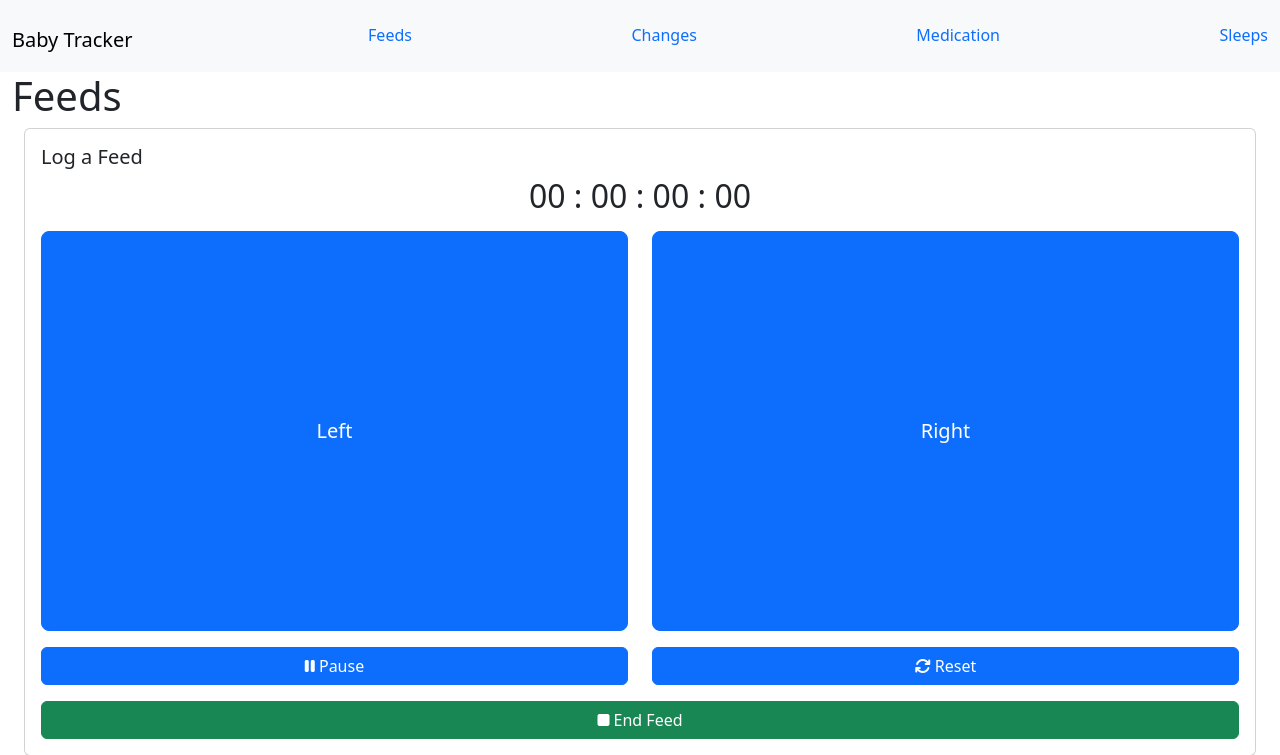
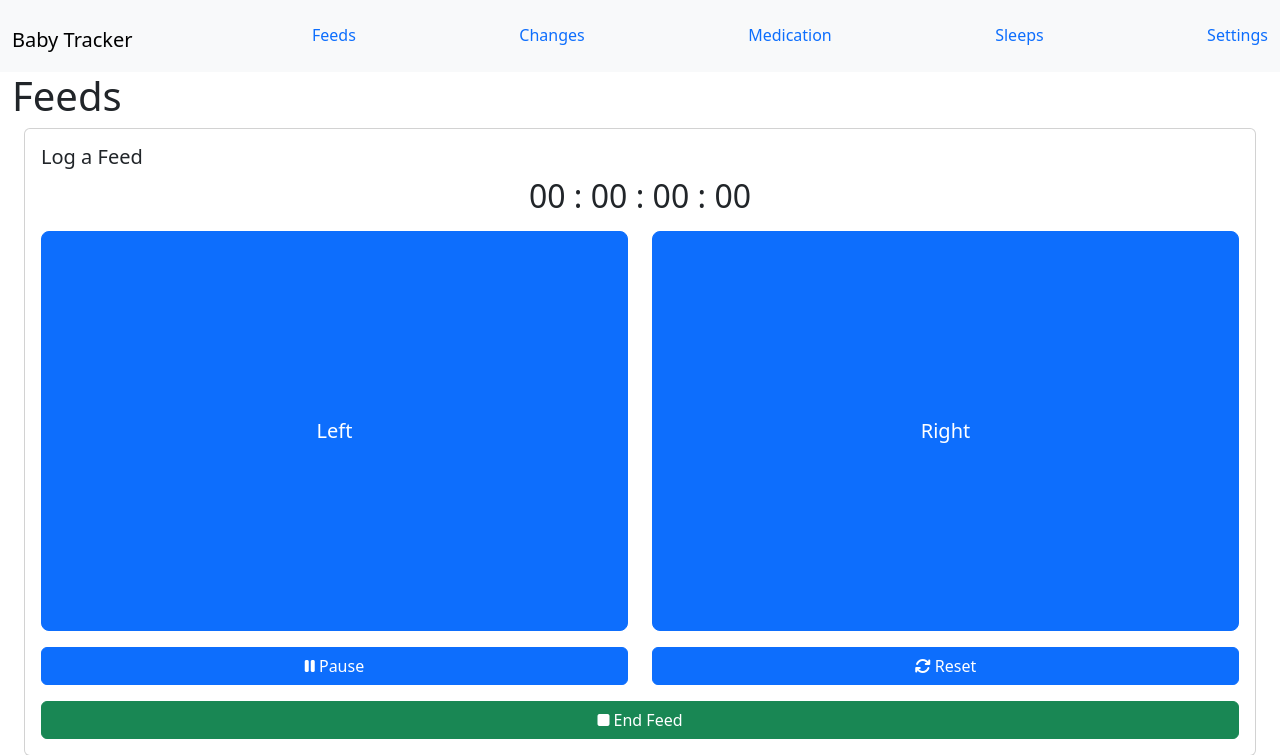
Before and after one commit to mijon/babytracker, a Flask app: page /feeds/ in a window 1280 px wide. Shown: the top 755 px of the page. Run offline with Flask 3, Linux system fonts and the light colour scheme; data that the repository does not hold is empty; some libraries are stand-ins or nearby versions.

Commit message:
More settings infrastructure

```diff
--- a/babytracker/templates/base.html
+++ b/babytracker/templates/base.html
@@ -31,6 +31,9 @@
       <ul class="nav nav-underline">
           <li class="nav-item"><a class="nav-link" href="{{ url_for('sleeps.index') }}">Sleeps</a></li>
       </ul>
+      <ul class="nav nav-underline">
+          <li class="nav-item"><a class="nav-link" href="{{ url_for('settings.index') }}">Settings</a></li>
+      </ul>
 </nav>
 <section class="content container-fluid">
   <header>
```
Also changed, not shown: babytracker/__init__.py (+5 -4 lines).
